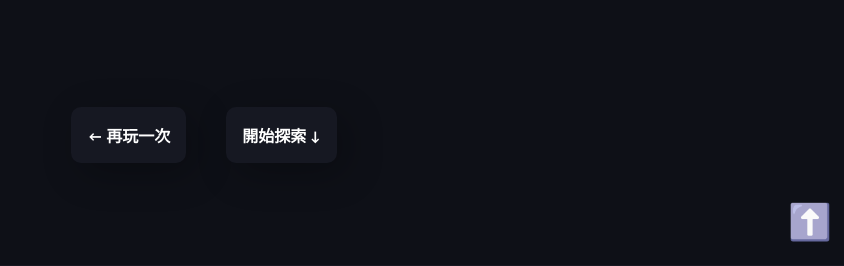
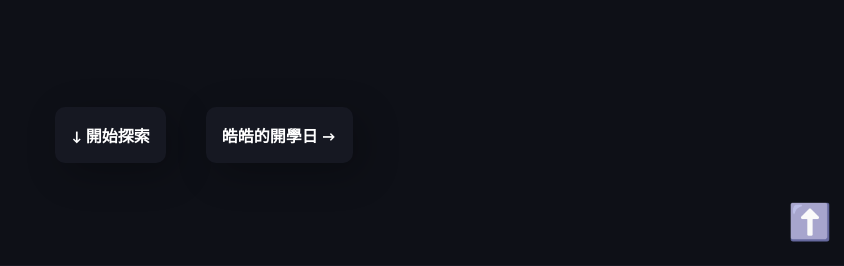
Before and after one commit to ruby0322/a-peek-in-school-club-website, a Flask app: page /home/ in a window 1280 px wide. Shown: the part 553-819 px from the top of the page, without its empty margins (436-1280 px from the left). Run offline with Flask 2, Linux system fonts and the light colour scheme; some libraries are stand-ins or nearby versions; some web fonts are replaced; grey boxes are pictures that could not be loaded.

Commit message:
Minor Update

```diff
--- a/app.py
+++ b/app.py
@@ -7,7 +7,7 @@ app = Flask(__name__)
 
 @app.route('/')
 def redir():
-    return redirect('/playground/', code=302)
+    return redirect('/home/', code=302)
 
 @app.route('/home/')
 def index():
--- a/templates/index.html
+++ b/templates/index.html
@@ -117,14 +117,14 @@
 				color: #768CB1;
 			">
 				<div class="tags" style="flex-direction: row !important;">
+					<a style="cursor: pointer;" href="#preface" data-modal-target="#pt">
+						<div class="feature flex_feature_item tag">
+							↓ 開始探索
+						</div>
+					</a>
 					<a style="cursor: pointer;" href="/playground" data-modal-target="#pt">
 						<div class="feature flex_feature_item tag">
-							<- 再玩一次
-						</div>
-					</a>
-					<a style="cursor: pointer;" href="#preface" data-modal-target="#pt">
-						<div class="feature flex_feature_item tag">
-							開始探索 ↓
+							皓皓的開學日 ->
 						</div>
 					</a>
 				</div>
@@ -1461,9 +1461,10 @@
 			</div>
 			<div class="modal-body">
 				<p>
-					<!-- 我是顧寬証，大家都叫我 Ruby。
+					大家好我是柏勳，興趣是攝影和玩滑板，熱於探索自己身外的世界。
 					<br>
-					很高興認識你，歡迎多多交流！ -->
+					有興趣跟我聊聊體制外教育或拍照的都歡銀來追蹤我的 IG
+					<a class="anchor" target="_blank" href="https://www.instagram.com/sk8_bobchen/">@sk8_bobchen</a>。
 				</p>
 				<div class="center">
 					<!-- <a class="anchor" href="https://linktr.ee/ruby0322" target="_blank">
```
Also changed, not shown: templates/playground.html (+6 -6 lines).
